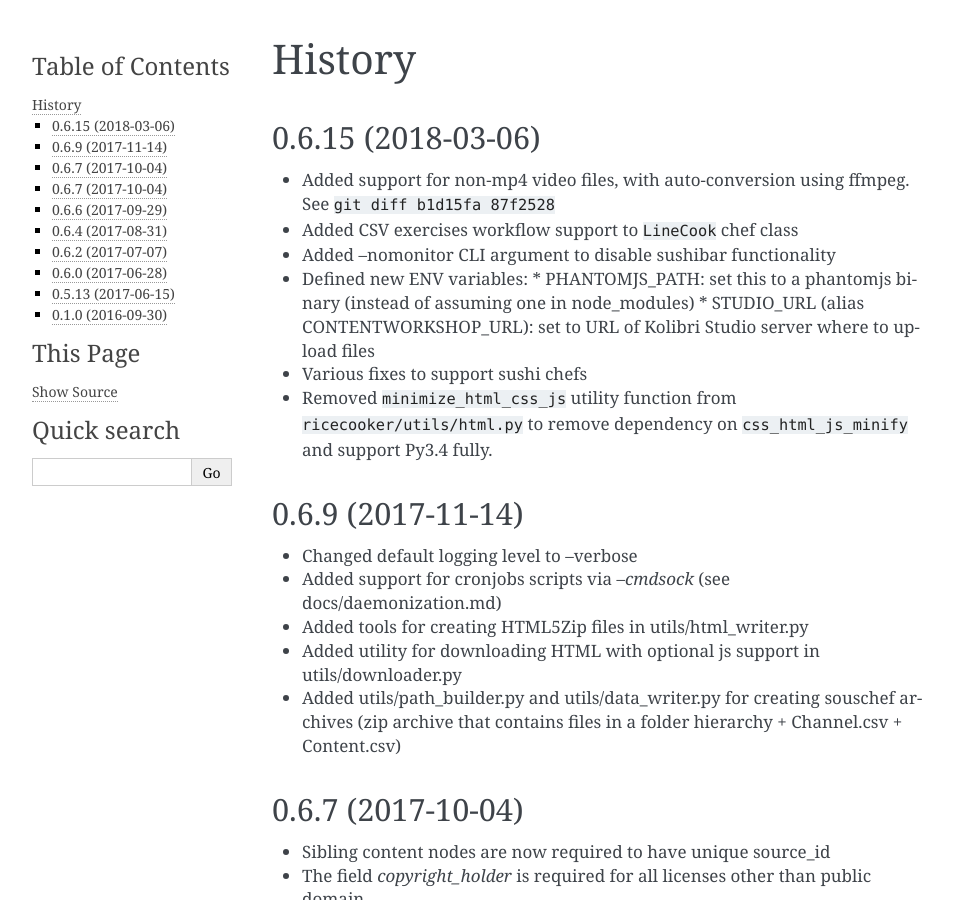
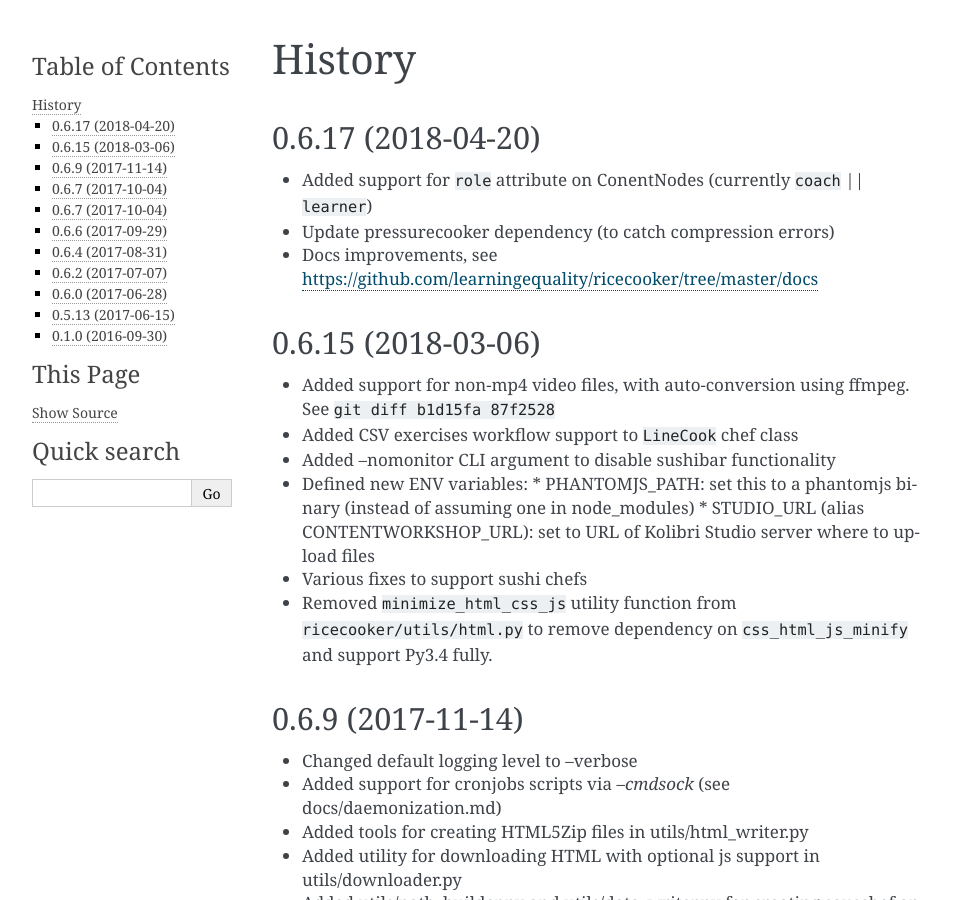
Before and after one commit to learningequality/ricecooker, a Sphinx documentation site: the page built from docs/history.rst, in a window 1280 px wide and 900 px high. Shown: the whole window, without its empty margins (148-1101 px from the left). Built offline with Sphinx 7.4.7, drawn with Linux system fonts in a browser that asks for light colours; pages that are not in the unit, such as notebooks, are missing from menus.

Commit message:
bump version number and add changelog

```diff
--- a/docs/history.rst
+++ b/docs/history.rst
@@ -1,6 +1,13 @@
 =======
 History
 =======
+
+
+0.6.17 (2018-04-20)
+-------------------
+* Added support for ``role`` attribute on ConentNodes (currently ``coach`` || ``learner``)
+* Update pressurecooker dependency (to catch compression errors)
+* Docs improvements, see https://github.com/learningequality/ricecooker/tree/master/docs
 
 
 0.6.15 (2018-03-06)
--- a/ricecooker/__init__.py
+++ b/ricecooker/__init__.py
@@ -2,7 +2,7 @@
 
 __author__ = 'Learning Equality'
 __email__ = 'jordan@learningequality.org'
-__version__ = '0.6.16'
+__version__ = '0.6.17'
 
 
 import sys
```
